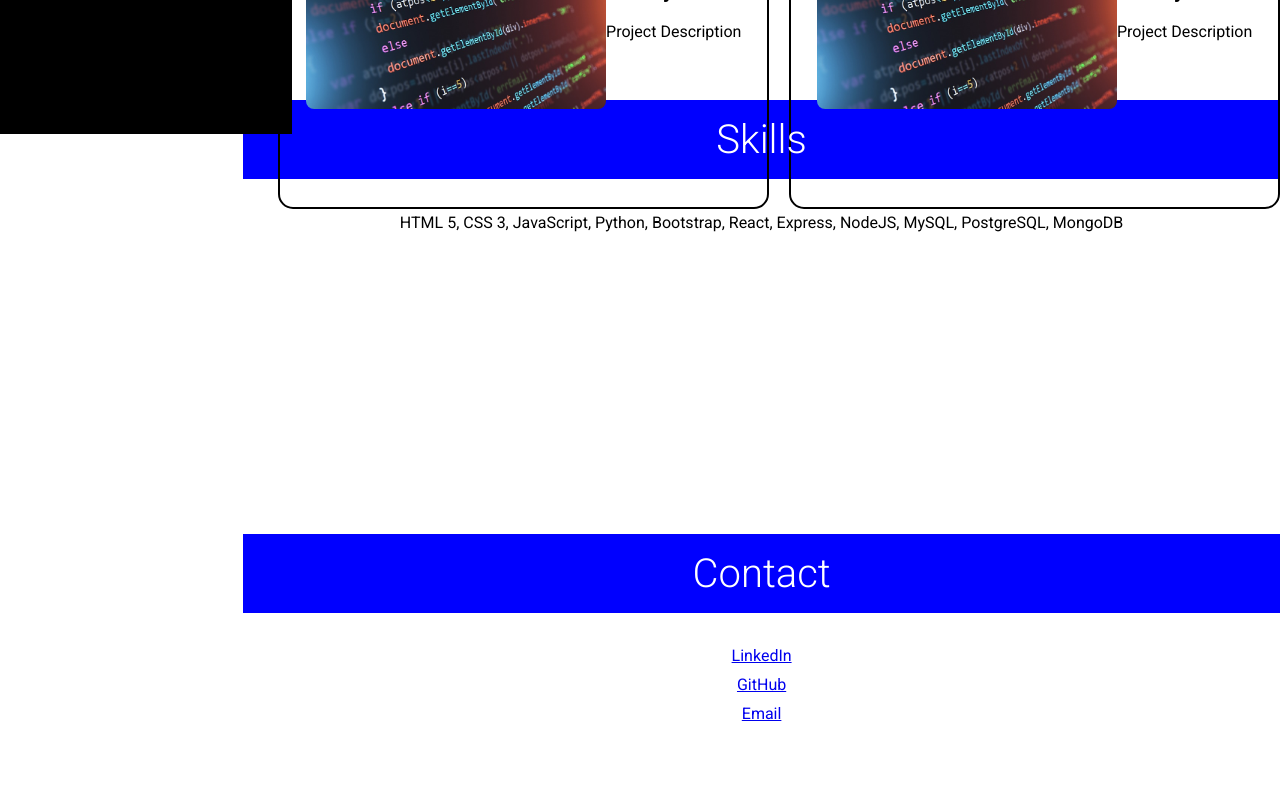
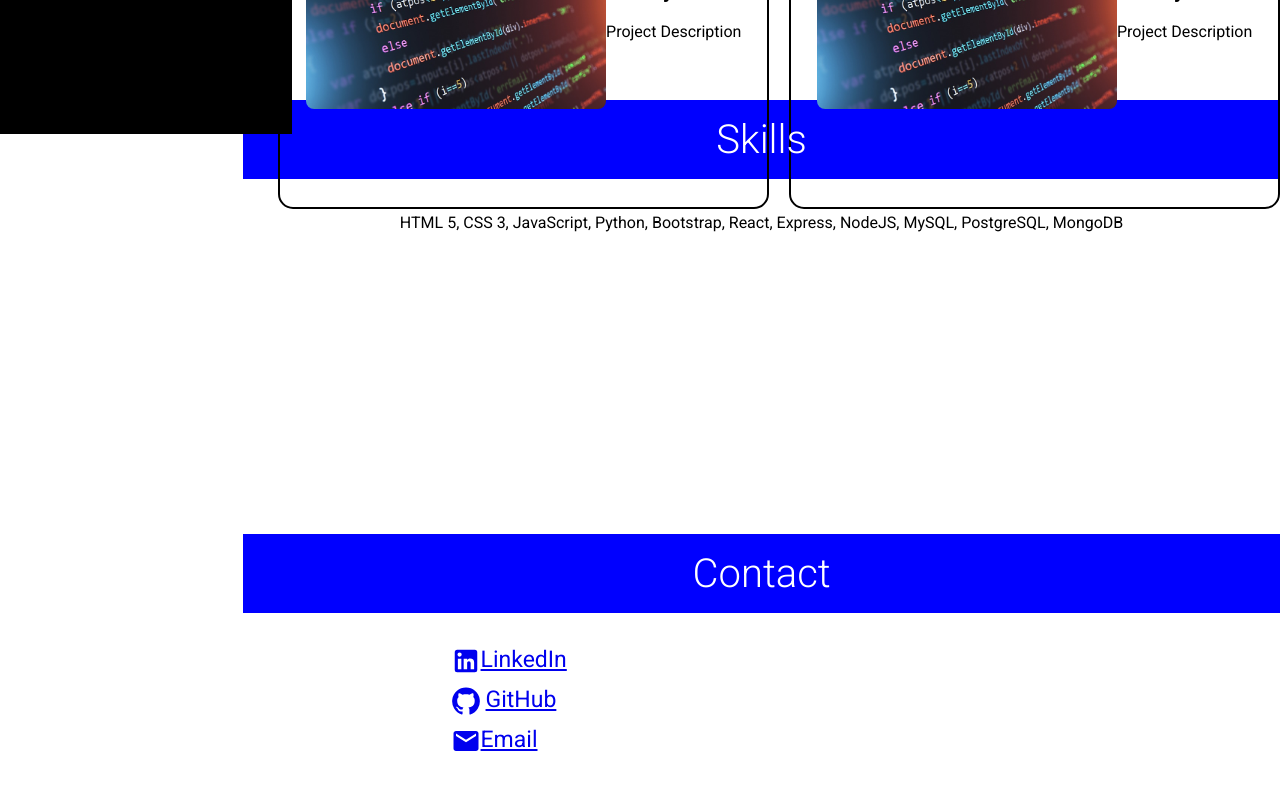
Before and after one commit to lsaengsavang/Portfolio, a React (Create React App) app: page / in a window 1280 px wide. Shown: the part 766-1556 px from the top of the page. Built offline with nearby package versions, Linux system fonts and the light colour scheme.

Commit message:
Some contact page styling

```diff
--- a/package.json
+++ b/package.json
@@ -3,6 +3,10 @@
   "version": "0.1.0",
   "private": true,
   "dependencies": {
+    "@emotion/react": "^11.11.4",
+    "@emotion/styled": "^11.11.5",
+    "@mui/icons-material": "^5.15.14",
+    "@mui/material": "^5.15.14",
     "@testing-library/jest-dom": "^5.17.0",
     "@testing-library/react": "^13.4.0",
     "@testing-library/user-event": "^13.5.0",
--- a/src/components/Contact.js
+++ b/src/components/Contact.js
@@ -1,14 +1,25 @@
 import React from 'react'
 import '../css/Contact.css'
+import LinkedInIcon from '@mui/icons-material/LinkedIn';
+import GitHubIcon from '@mui/icons-material/GitHub';
+import EmailIcon from '@mui/icons-material/Email';
 
 function Contact() {
   return (
-    <div className='contact-container'>
+
+    <div className='contact'>
+      <div className='contact-container'>
         <h2 className='page-title'>Contact</h2>
-        <a className='contact-link' href='https://www.linkedin.com/in/leeann-saengsavang/' target='_blank' rel='noopener noreferrer'>LinkedIn</a>
-        <a className='contact-link' href='https://github.com/lsaengsavang' target='_blank' rel='noopener noreferrer'>GitHub</a>
-        <a className='contact-link' href='mailto:leeann.saengsavang@gmail.com'>Email</a>
+        <a className='contact-link' href='https://www.linkedin.com/in/leeann-saengsavang/' target='_blank' rel='noopener noreferrer'>
+          <LinkedInIcon style={{ fontSize: '30px' }} /> LinkedIn
+        </a>
+        <a className='contact-link' href='https://github.com/lsaengsavang' target='_blank' rel='noopener noreferrer'>
+          <GitHubIcon style={{ fontSize: '30px', marginRight: '5px'}} />GitHub</a>
+        <a className='contact-link' href='mailto:leeann.saengsavang@gmail.com'>
+        <EmailIcon style={{ fontSize: '30px'}} />Email</a>
     </div>
+    </div>
+
   )
 }
 
--- a/src/css/Contact.css
+++ b/src/css/Contact.css
@@ -1,9 +1,18 @@
-.contact-container {
+.contact {
     height: 100vh;
     width: 100%;
 }
 
+.contact-container {
+    display: flex;
+    flex-direction: column;
+  }
+
 .contact-link {
-    display: block;
+    display: flex;
     margin-bottom: 10px;
+    font-size: 23px;
+    align-content: center ;
+    margin-left: 20%;
+
   }
```
Also changed, not shown: 1 other file (tests, documents, lock files or other folders).
